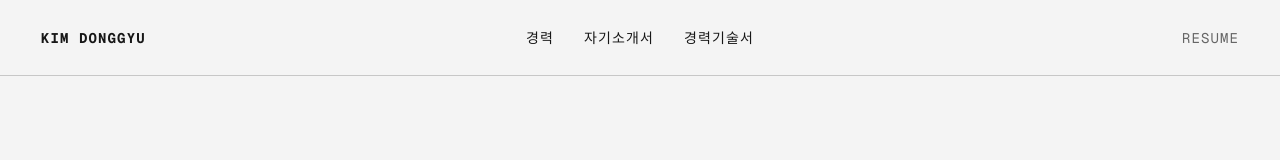
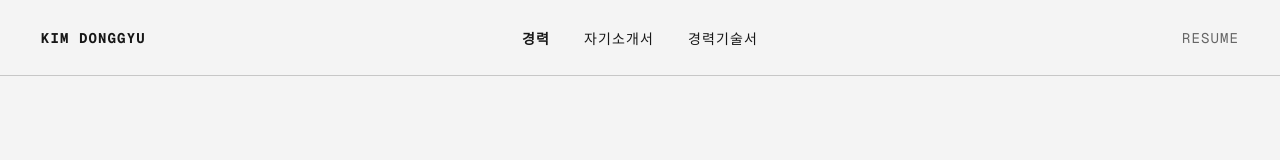
Before and after one commit to kdg3795/career-archive, a Next.js app: page /resume in a window 1280 px wide. Shown: the top 160 px of the page. Built offline with nearby package versions, Linux system fonts and the light colour scheme.

Commit message:
Highlight active header navigation

```diff
--- a/app/career/page.tsx
+++ b/app/career/page.tsx
@@ -123,7 +123,7 @@ export default function CareerPage() {
         <a href="/" aria-label="메인 페이지로 이동">WEB DEVELOPER</a>
         <nav aria-label="경력기술서 메뉴">
           <a href="/">경력</a>
-          <a href="#projects">프로젝트</a>
+          <a className="nav-active" href="#projects" aria-current="location">프로젝트</a>
         </nav>
         <span>CAREER DESCRIPTION</span>
       </header>
--- a/app/globals.css
+++ b/app/globals.css
@@ -203,6 +203,23 @@ footer p { margin: 0 0 18px; font: 13px/1.5 var(--font-geist-mono), monospace; }
 .detail-header > span { justify-self: end; color: var(--muted); }
 .detail-header a { transition: opacity .2s ease; }
 .detail-header a:hover { opacity: .5; }
+.detail-header nav a { position: relative; padding: 29px 2px 27px; }
+.detail-header nav a.nav-active {
+  font-weight: 700;
+}
+.detail-header nav a.nav-active::after {
+  content: "";
+  position: absolute;
+  right: 0;
+  bottom: -1px;
+  left: 0;
+  height: 3px;
+  background: var(--ink);
+  transform: scaleX(0);
+  transform-origin: left;
+  animation: nav-on .55s cubic-bezier(.22, 1, .36, 1) .12s forwards;
+}
+@keyframes nav-on { to { transform: scaleX(1); } }
 .detail-hero { padding: 110px 3.2vw 90px; border-bottom: 1px solid var(--ink); }
 .detail-hero > p { margin: 0 0 30px; color: var(--muted); font: 14px/1.3 var(--font-geist-mono), monospace; letter-spacing: .08em; }
 .detail-hero h1 { margin: 0 0 72px; font-size: clamp(66px, 11vw, 170px); line-height: .85; letter-spacing: -.075em; font-weight: 520; }
@@ -356,4 +373,5 @@ footer p { margin: 0 0 18px; font: 13px/1.5 var(--font-geist-mono), monospace; }
 @media (prefers-reduced-motion: reduce) {
   html { scroll-behavior: auto; }
   .reveal { opacity: 1; transform: none; animation: none; }
+  .detail-header nav a.nav-active::after { transform: scaleX(1); animation: none; }
 }
--- a/app/resume/page.tsx
+++ b/app/resume/page.tsx
@@ -75,7 +75,7 @@ export default function ResumePage() {
     <main className="resume-page">
       <header className="detail-header">
         <a href="/">KIM DONGGYU</a>
-        <nav aria-label="이력서 메뉴"><a href="#experience">경력</a><a href="#cover-letter">자기소개서</a><a href="/career">경력기술서</a></nav>
+        <nav aria-label="이력서 메뉴"><a className="nav-active" href="#experience" aria-current="location">경력</a><a href="#cover-letter">자기소개서</a><a href="/career">경력기술서</a></nav>
         <span>RESUME</span>
       </header>
 
```
